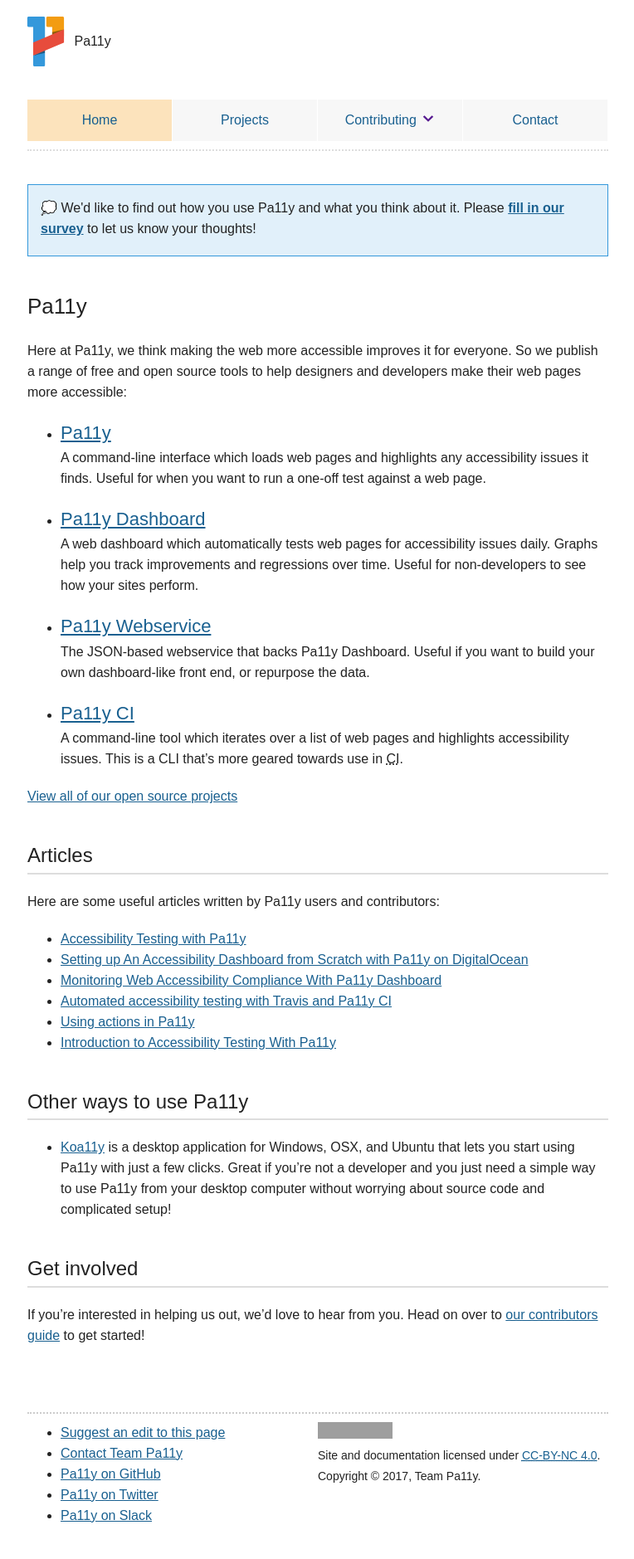
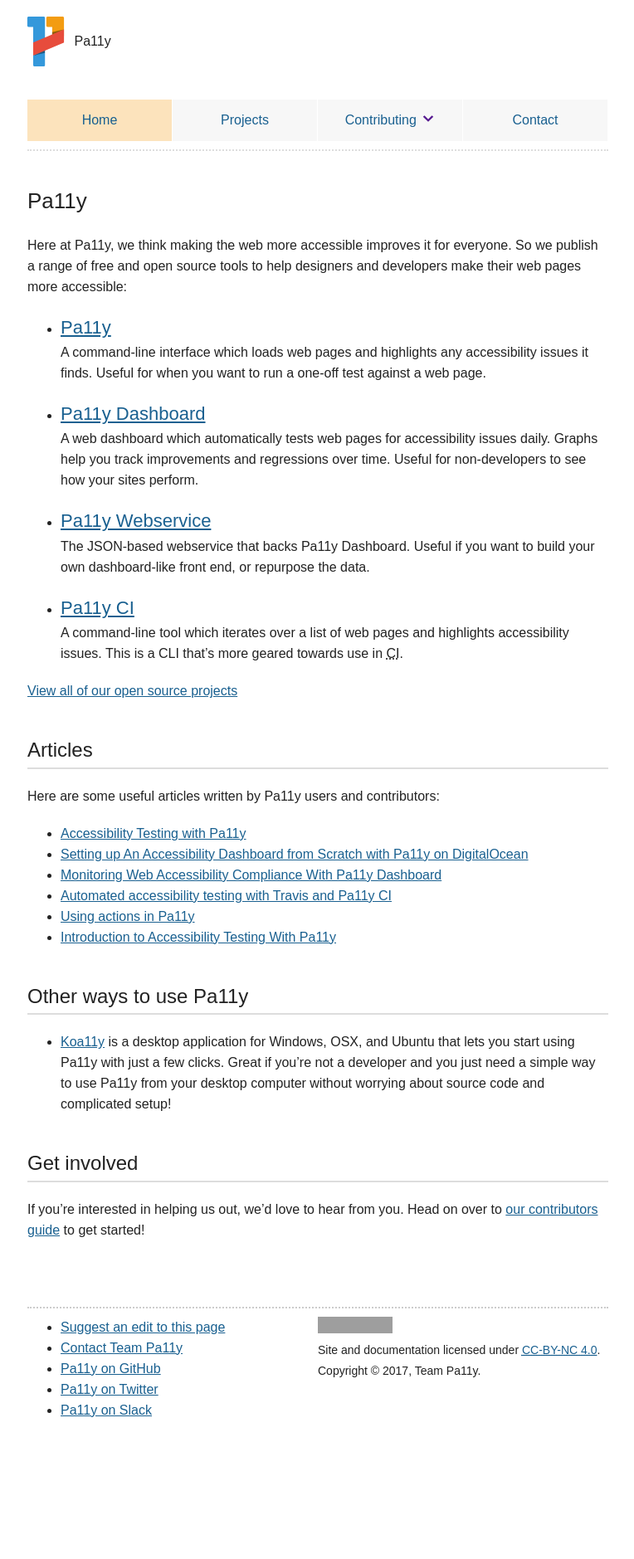
Before and after one commit to pa11y/pa11y.github.io, a Jekyll site: the page built from pages/home.md, in a window 1280 px wide. Shown: the whole page at 83% size, without its empty margins (257-1021 px from the left). Built offline with Jekyll 4.4.1, drawn with Linux system fonts in a browser that asks for light colours; after the commit the page ends 1752 px from its top, so only the background shows below that; grey boxes are pictures that could not be loaded.

Commit message:
remove the flash message and uninclude the template (#71)

```diff
--- a/_includes/flash.html
+++ b/_includes/flash.html
@@ -1,3 +1,3 @@
 <div class="flash">
-	<p>💭 We'd like to find out how you use Pa11y and what you think about it. Please <a href="https://goo.gl/forms/AiMDJR2IuaqX4iD03">fill in our survey</a> to let us know your thoughts!</p>
+	<p><!-- add your flash message here --></p>
 </div>
--- a/_layouts/page.html
+++ b/_layouts/page.html
@@ -58,9 +58,6 @@
 		{% include header.html %}
 
 		<main role="main">
-
-			{% include flash.html %}
-
 			{{content}}
 		</main>
 
```
